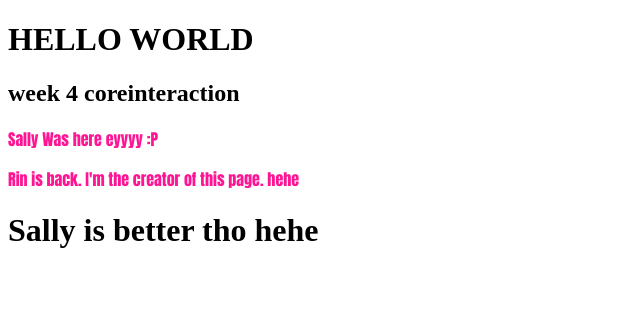
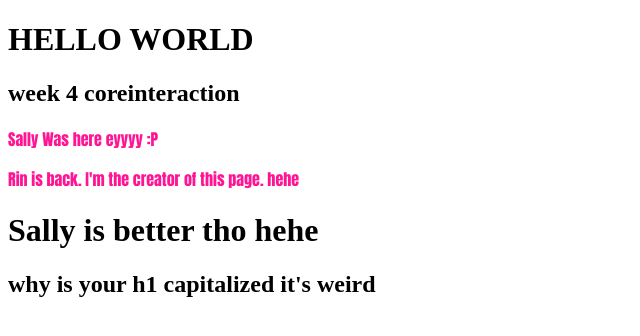
Before and after one commit to sanar189tns/interaction-core-lecture-week4, a plain HTML site: page week 4/index.html in a window 1280 px wide. Shown: the whole page, without its empty margins (0-640 px from the left). Drawn offline with Linux system fonts and the light colour scheme.

Commit message:
added new line in the body

```diff
--- a/week 4/index.html
+++ b/week 4/index.html
@@ -9,5 +9,6 @@
         <p>Sally Was here eyyyy :P</p>
         <p>Rin is back. I'm the creator of this page. hehe</p>
         <H1>Sally is better tho hehe</H1>
+        <h2>why is your h1 capitalized it's weird</h2>
     </body>
 </html>
```
